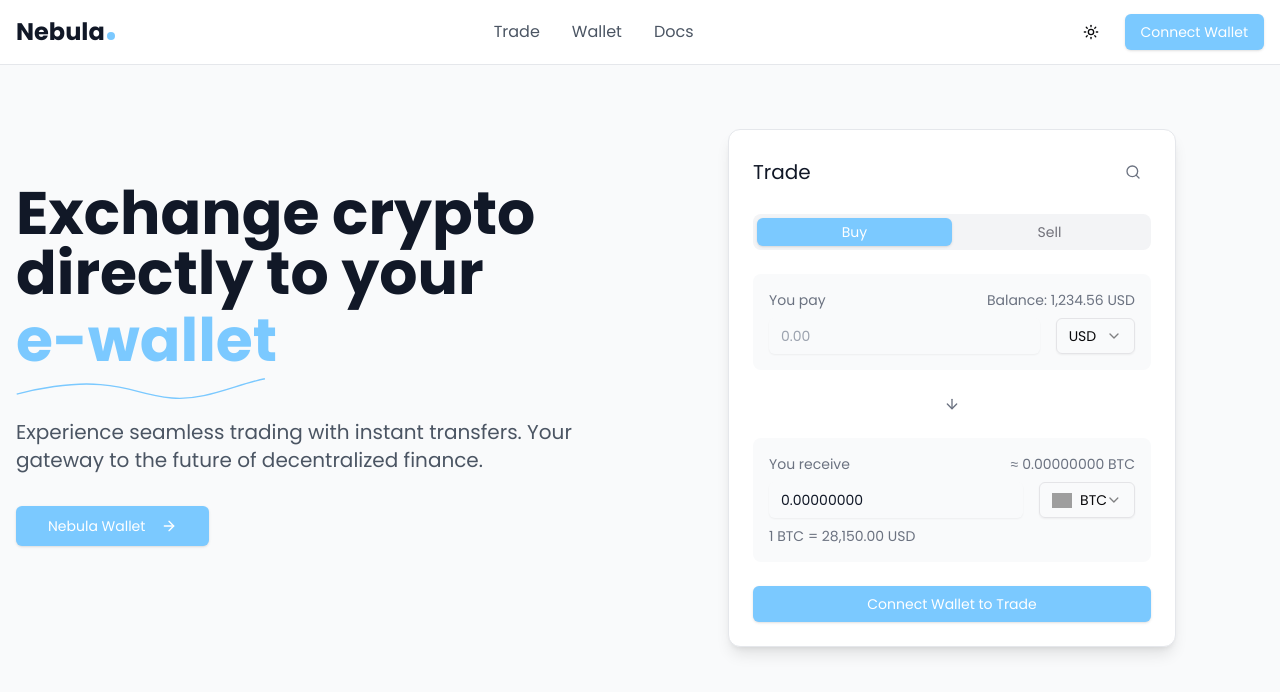
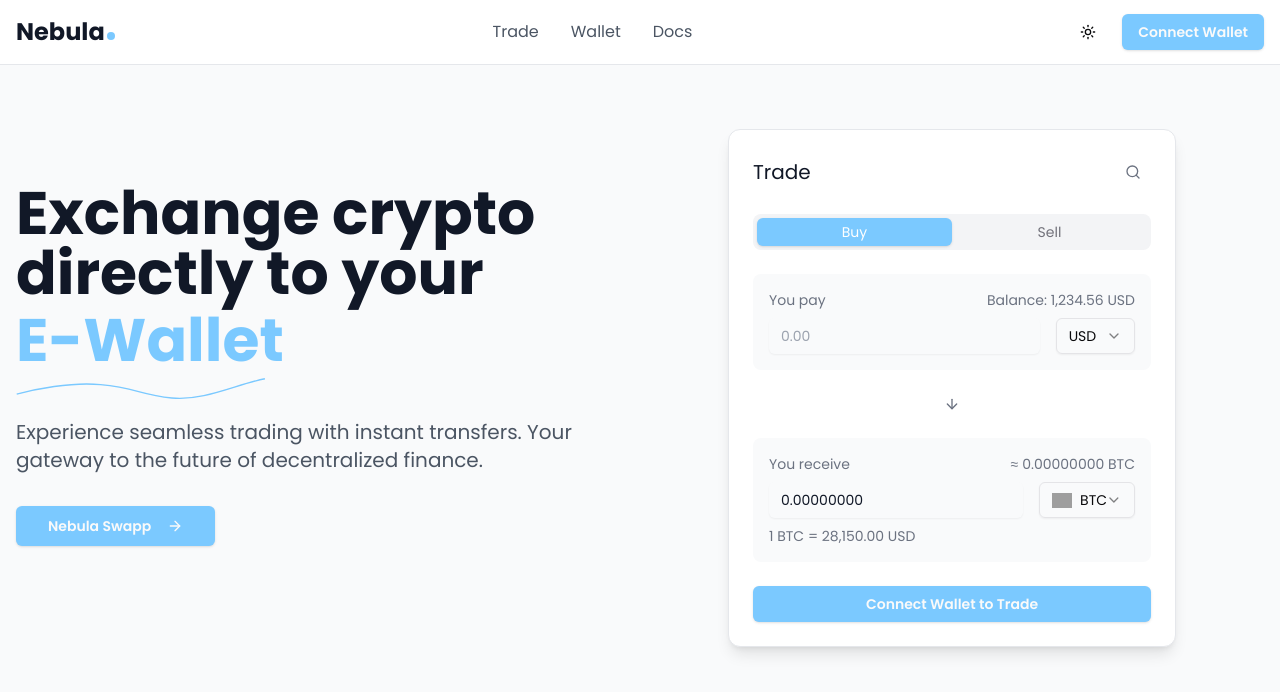
Before and after one commit to Wisnusat/nebula, a Next.js app: page / in a window 1280 px wide. Shown: the top 692 px of the page. Built offline with nearby package versions, Linux system fonts and the light colour scheme; grey boxes are pictures that could not be loaded.

Commit message:
change typography

```diff
--- a/components/views/hero.tsx
+++ b/components/views/hero.tsx
@@ -5,7 +5,7 @@ import Image from 'next/image'
 import { Button } from '@/components/ui/button'
 import { ArrowRight } from 'lucide-react'
 
-const words = ['bank', 'QRIS', 'e-wallet']
+const words = ['Local Bank', 'QRIS', 'E-Wallet']
 
 export function Hero() {
     const [currentWord, setCurrentWord] = useState(words[0])
@@ -32,10 +32,10 @@ export function Hero() {
                 Exchange crypto directly to your
                 <span className="inline-flex flex-col h-[calc(theme(fontSize.4xl)*theme(lineHeight.tight))] md:h-[calc(theme(fontSize.6xl)*theme(lineHeight.tight))] overflow-hidden">
                     <ul className="block animate-text-slide-3 text-left leading-tight [&_li]:block text-[#7BC9FF]">
-                        <li>bank</li>
+                        <li>Local Bank</li>
                         <li>QRIS</li>
-                        <li>e-wallet</li>
-                        <li aria-hidden="true">bank</li>
+                        <li>E-Wallet</li>
+                        <li aria-hidden="true">Local Bank</li>
                     </ul>
                 </span>
                 <svg className="absolute left-0 w-[40%]" viewBox="0 0 358 34" fill="none" xmlns="http://www.w3.org/2000/svg">
@@ -46,8 +46,8 @@ export function Hero() {
                 Experience seamless trading with instant transfers. Your gateway to the future of decentralized finance.
             </p>
             <div className="flex flex-wrap gap-4 mb-12">
-                <Button size="lg" className="bg-[#7BC9FF] text-white hover:opacity-90 transition-opacity">
-                    Nebula Wallet
+                <Button size="lg" className="bg-[#7BC9FF] dark:text-black hover:opacity-90 transition-opacity font-semibold">
+                    Nebula Swapp
                     <ArrowRight className="ml-2 w-4 h-4" />
                 </Button>
             </div>
--- a/components/views/nav.tsx
+++ b/components/views/nav.tsx
@@ -26,7 +26,7 @@ export function Nav() {
         </div>
         <div className="flex items-center space-x-4">
           <ThemeToggle />
-          <Button className="bg-[#7BC9FF] text-white hover:opacity-90 transition-opacity">
+          <Button className="bg-[#7BC9FF] dark:text-black hover:opacity-90 transition-opacity font-semibold">
             Connect Wallet
           </Button>
         </div>
--- a/components/views/trade.tsx
+++ b/components/views/trade.tsx
@@ -129,7 +129,7 @@ export function Trade() {
               </div>
             </div>
 
-            <Button className="w-full bg-[#7BC9FF] text-white hover:opacity-90 transition-opacity">
+            <Button className="w-full bg-[#7BC9FF] dark:text-black hover:opacity-90 transition-opacity font-semibold">
               Connect Wallet to Trade
             </Button>
           </TabsContent>
```
